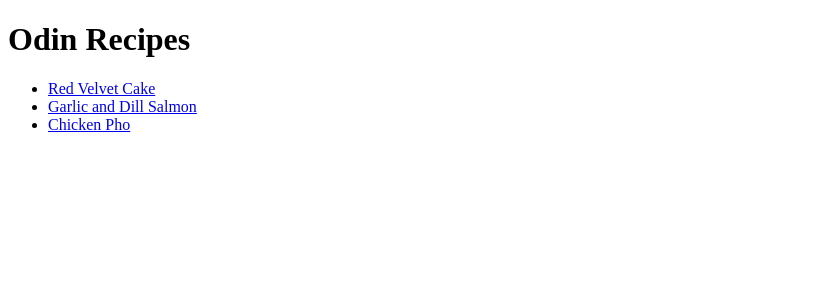
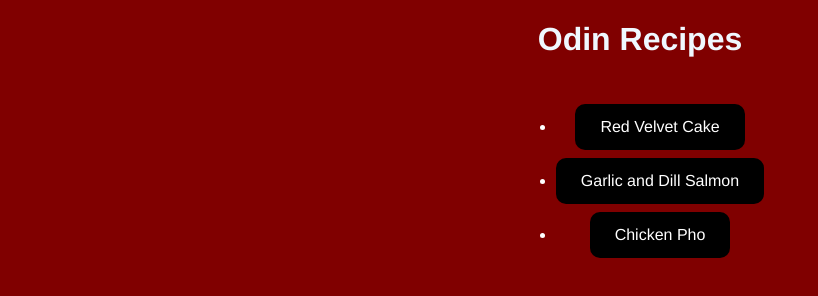
Before and after one commit to timothyleconte/odin-recipes, a plain HTML site: page index.html in a window 1280 px wide. Shown: the whole page, without its empty margins (0-818 px from the left). Drawn offline with Linux system fonts and the light colour scheme.

Commit message:
Update with CSS

```diff
--- a/index.html
+++ b/index.html
@@ -4,15 +4,18 @@
     <meta charset="UTF-8">
     <meta name="viewport" content="width=device-width, initial-scale=1.0">
     <title>Recipes Project</title>
+    <link rel="stylesheet" href="styles.css">
 </head>
 <body>
-    <h1>Odin Recipes</h1>
-    <p>
+    <h1 class="odin">Odin Recipes</h1>
+    <p class="list">
+        <div class="list">
         <ul>
             <li><a href="recipes/red-velvet-cake.html">Red Velvet Cake</a></li>
             <li><a href="recipes/dill-salmon.html">Garlic and Dill Salmon</a></li>
             <li><a href="recipes/pho.html">Chicken Pho</a></a></li>
         </ul>
+        </div>
     </p>
 </body>
 </html>
--- /dev/null
+++ b/styles.css
@@ -0,0 +1,49 @@
+body{
+    background-color: maroon;
+    font-family:'Franklin Gothic Medium', 'Arial Narrow', Arial, sans-serif;
+    color: white;
+    text-align: center;
+}
+
+.list{
+    text-align: center;
+}
+
+ul{
+    display: inline-block;
+
+}
+
+ol{
+    display: inline-block;
+
+}
+.odin{
+    color:aliceblue;
+    text-align: center;
+}
+
+a:link{
+    color:white;
+    background-color: black;
+    padding: 14px 25px;
+    text-align: center;
+    text-decoration: none;
+    display: inline-block;
+    border-radius: 10px;
+}
+
+a:hover{
+    background: green;
+}
+
+img{
+    width: 300px;
+    height: auto;
+}
+
+li{
+    word-wrap:break-word;
+    max-width: 300px;
+    margin: 0.5em;
+}
```
Also changed, not shown: recipes/dill-salmon.html (+1 -0 lines), recipes/pho.html (+1 -0 lines), recipes/red-velvet-cake.html (+2 -1 lines).
